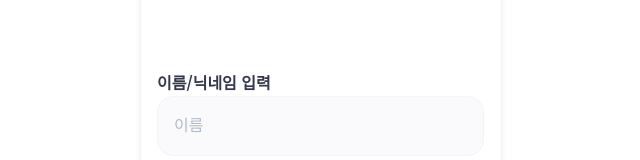
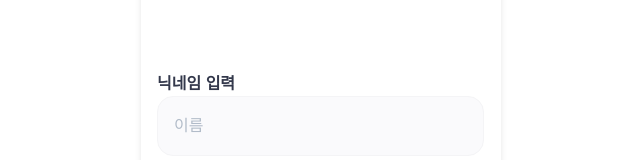
Before and after one commit to EFUB5-Stranger/Frontend, a Next.js app in the folder livin/: page /signup in a window 1280 px wide. Shown: the part 224-384 px from the top of the page, without its empty margins (319-959 px from the left). Built offline with nearby package versions, Linux system fonts and the light colour scheme.

Commit message:
💄Design: 이름 삭제(닉네임만 유지)

```diff
--- a/livin/app/(auth)/signup/page.tsx
+++ b/livin/app/(auth)/signup/page.tsx
@@ -70,7 +70,7 @@ export default function SignupPage() {
           <Step1Box>
             <Title $step={step}>회원가입</Title>
             <InputBox>
-              <Label>이름/닉네임 입력</Label>
+              <Label>닉네임 입력</Label>
               <Input
                 type='text'
                 placeholder='이름'
```
